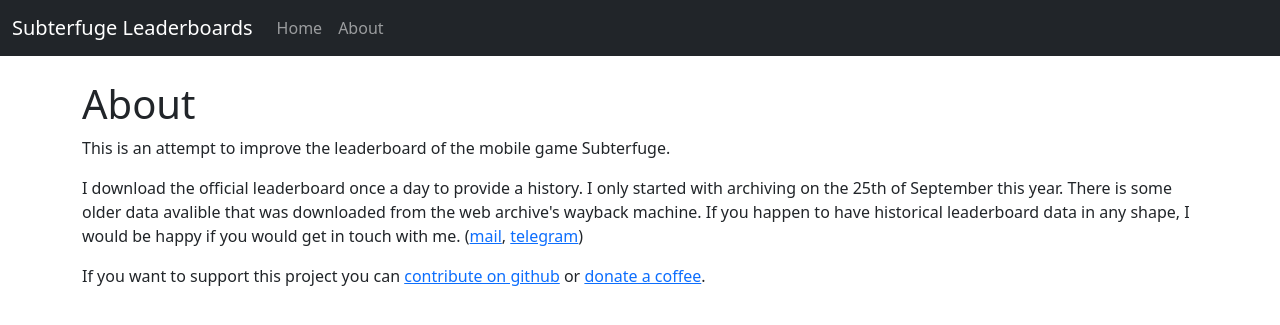
After one commit to bernikr/subterfuge-leaderboard, a Django app: page /about in a window 1280 px wide. The commit adds this page. Shown: the top 325 px of the page. Run offline with Django 3.2, Linux system fonts and the light colour scheme; some libraries are stand-ins or nearby versions.

Commit message:
add about page

```diff
--- a/leaderboard/settings.py
+++ b/leaderboard/settings.py
@@ -12,7 +12,7 @@ PROD = os.environ.get("PROD", "False") == "True"
 
 SECRET_KEY = os.environ.get("SECRET", "AAAA")
 DEBUG = os.environ.get("DEBUG", "True") == "True"
-ALLOWED_HOSTS = os.environ.get("HOSTS", "").split(" ")
+ALLOWED_HOSTS = os.environ.get("HOSTS", "localhost").split(" ")
 
 
 # Application definition
--- /dev/null
+++ b/leaderboard/templates/about.html
@@ -0,0 +1,22 @@
+{% extends "base.html" %}
+{% load static %}
+
+{% block title %}About - {% endblock %}
+
+{% block content %}
+<h1>About</h1>
+<p>
+    This is an attempt to improve the leaderboard of the mobile game Subterfuge.
+</p>
+<p>
+    I download the official leaderboard once a day to provide a history.
+    I only started with archiving on the 25th of September this year.
+    There is some older data avalible that was downloaded from the web archive's wayback machine.
+    If you happen to have historical leaderboard data in any shape, I would be happy if you would get in touch with me.
+    (<a href="mailto:subterfuge@kralofsky.com">mail</a>, <a href="https://telegram.me/bernikr">telegram</a>)
+</p>
+<p>
+    If you want to support this project you can <a href="https://github.com/bernikr/subterfuge-leaderboard">contribute
+    on github</a> or <a href="https://www.buymeacoffee.com/bernikr">donate a coffee</a>.
+</p>
+{% endblock %}
--- a/leaderboard/templates/base.html
+++ b/leaderboard/templates/base.html
@@ -24,7 +24,10 @@
         <div class="collapse navbar-collapse" id="navbarCollapse">
             <ul class="navbar-nav me-auto mb-2 mb-md-0">
                 <li class="nav-item">
-                    <a class="nav-link" href="/" aria-current="page" href="#">Home</a>
+                    <a class="nav-link" href="/">Home</a>
+                </li>
+                <li class="nav-item">
+                    <a class="nav-link" href="/about">About</a>
                 </li>
             </ul>
         </div>
--- a/leaderboard/urls.py
+++ b/leaderboard/urls.py
@@ -13,4 +13,6 @@ urlpatterns = [
 
     path('player/<str:name>', views.player, name='player'),
     path('player/<str:name>/<int:id>', views.player, name='player_by_id'),
+
+    path('about', views.about, name='about'),
 ] + static(settings.STATIC_URL, document_root=settings.STATIC_ROOT)
--- a/leaderboard/views.py
+++ b/leaderboard/views.py
@@ -65,3 +65,7 @@ def player(request, name, id=None):
         "leaderboard_entries": get_current_leaderboard(current_stats.rank-3, 7),
         "stats": list(player.leaderboardentry_set.order_by("timestamp").values()),
     })
+
+
+def about(request):
+    return render(request, "about.html")
```
